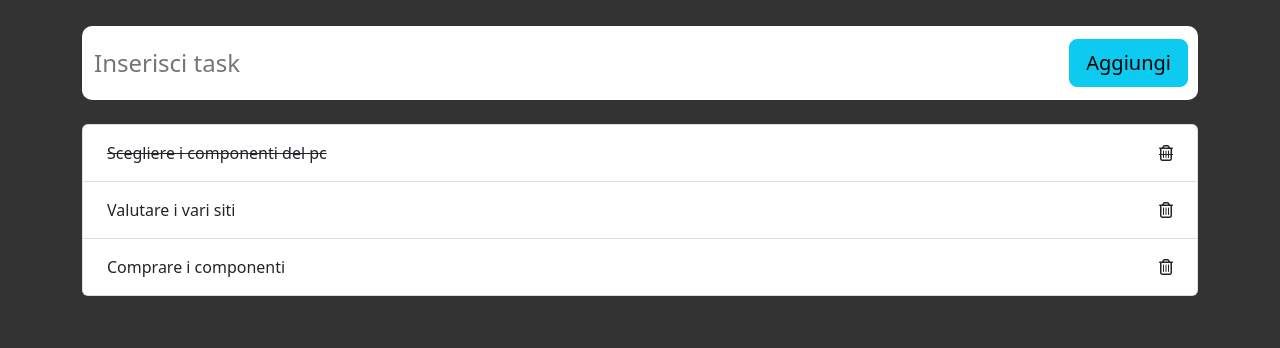
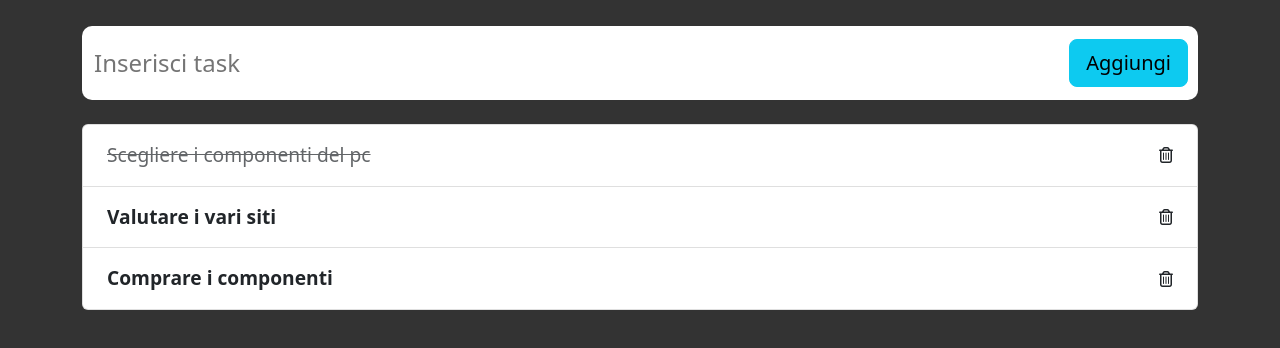
Before and after one commit to MatTheoo89/vue-todolist, a plain HTML site: page index.html in a window 1280 px wide. Shown: the part 160-508 px from the top of the page. Drawn offline with nearby package versions, Linux system fonts and the light colour scheme.

Commit message:
prove varie

```diff
--- a/assets/css/style.css
+++ b/assets/css/style.css
@@ -22,6 +22,16 @@ input {
 
 input::placeholder {
     font-size: 1.5rem;
+}
+
+span {
+    font-size: 1.2rem;
+    font-weight: 600;
+}
+
+span.done {
+    font-weight: normal;
+    opacity: .7;
 }
 
 span:hover,
--- a/assets/js/app.js
+++ b/assets/js/app.js
@@ -47,13 +47,13 @@ createApp({
                     done: false
                 }
 
-                if(this.todoLists.includes(newTask.text)){
+                if(this.todoLists.includes(newTask.text) === this.valueNewTask){
                     this.errorMsg = 'Attenzione! Task già esistente.'
                 }
                 else{
                     this.todoLists.unshift(newTask);
                 }
-
+                            console.log(this.valueNewTask, newTask.text);
                 // this.todoLists.unshift(newTask);
 
             }
--- a/index.html
+++ b/index.html
@@ -33,7 +33,7 @@
                     <div class="input-area d-flex justify-content-between align-items-center mb-3">
 
                         <input
-                            @keyup="createTask()"
+                            @keyup.enter="createTask()"
                             type="text" placeholder="Inserisci task" v-model.trim="valueNewTask">
 
                         <button
@@ -50,11 +50,12 @@
 
                             <li
                                 @click="task.done = !task.done"
-                                :class="{'done' : task.done}"
                                 v-for="(task, index) in todoLists"
                                 class="list-group-item p-3 d-flex justify-content-between align-items-center">
 
-                            <span class="mx-2">{{task.text}}</span>
+                                <span
+                                :class="{'done' : task.done}"
+                                class="mx-2">{{task.text}}</span>
 
                                 <i
                                     @click.stop="deleteTask(index)"
```
